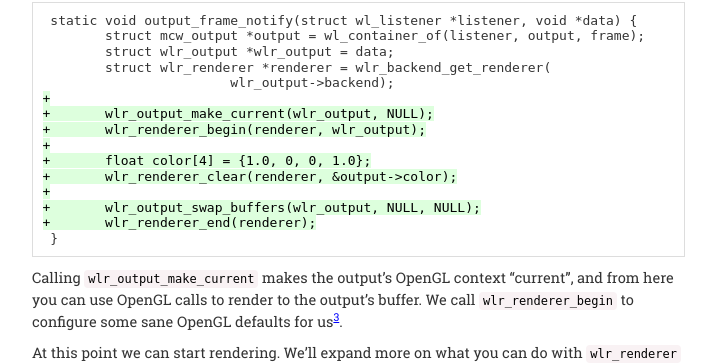
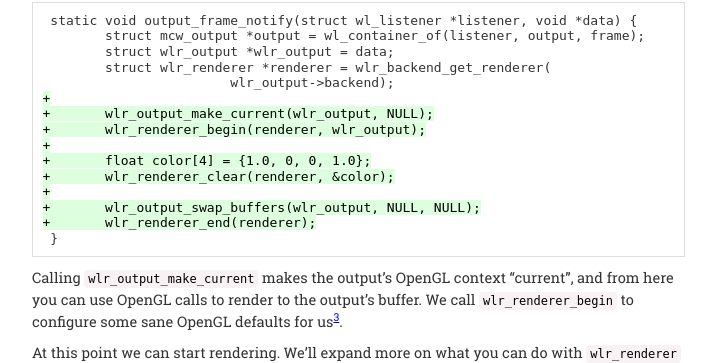
Before and after one commit to stormblog/sircmpwn.github.io, a Jekyll site: the page built from _posts/2018-02-17-Writing-a-Wayland-compositor-1.md, in a window 1280 px wide and 900 px high, scrolled down 4734 px. Shown: the part 169-532 px from the top of the window, without its empty margins (38-754 px from the left). Built offline with Jekyll 4.4.1, drawn with Linux system fonts in a browser that asks for light colours.

Commit message:
Color is not a member of mcw_output here

```diff
--- a/_posts/2018-02-17-Writing-a-Wayland-compositor-1.md
+++ b/_posts/2018-02-17-Writing-a-Wayland-compositor-1.md
@@ -339,7 +339,7 @@ We can now take advantage of this renderer to draw something on the output.
 +       wlr_renderer_begin(renderer, wlr_output);
 +
 +       float color[4] = {1.0, 0, 0, 1.0};
-+       wlr_renderer_clear(renderer, &output->color);
++       wlr_renderer_clear(renderer, &color);
 +
 +       wlr_output_swap_buffers(wlr_output, NULL, NULL);
 +       wlr_renderer_end(renderer);
```
